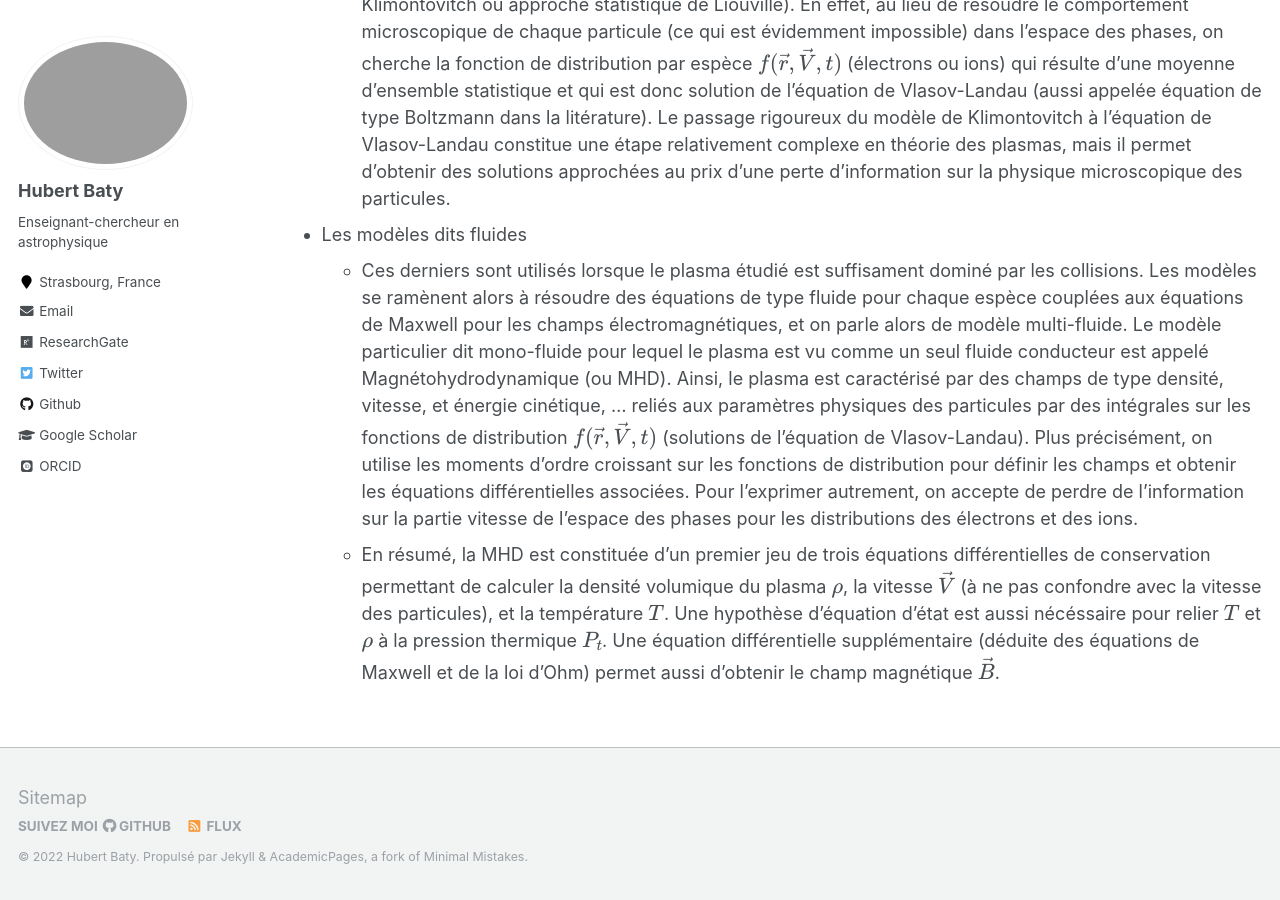
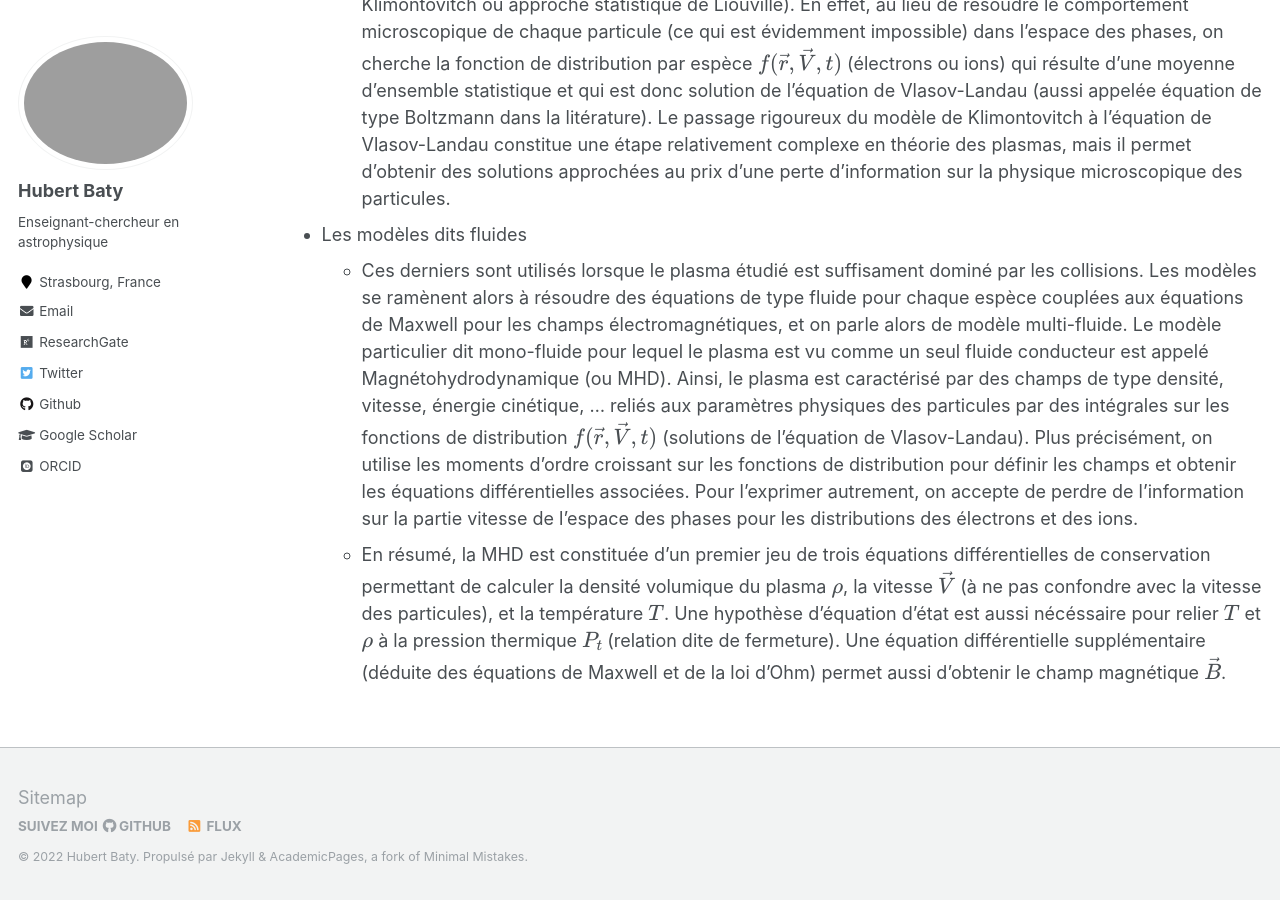
Before and after one commit to hubertbaty/hubertbaty.github.io, a Jekyll site: the page built from _pages/plasma.md, in a window 1280 px wide and 900 px high, scrolled down 3867 px. Built offline with Jekyll 4.4.1, drawn with Linux system fonts in a browser that asks for light colours; some web fonts are replaced; formulas are drawn with MathJax 3; some of the changed text lies outside the part shown.

Commit message:
Update plasma.md

```diff
--- a/_pages/plasma.md
+++ b/_pages/plasma.md
@@ -59,5 +59,5 @@ Modèles de description des plasmas
   * Ils sont utilisés lorsque le plasma étudié est dit non (ou peu) collisionnel, car les collisions sont peu fréquentes et donc influent peu le mouvement des particules (voir schéma ci-dessous). Il s'agit de résoudre une équation de type Vlasov (avec ou sans opérateur tenant compte d'un minimum de collisions). Ce type de modèle est considéré comme un modèle approché du modèle ecact (équation de Klimontovitch ou approche statistique de Liouville). En effet, au lieu de résoudre le comportement microscopique de chaque particule (ce qui est évidemment impossible) dans l'espace des phases, on cherche la fonction de distribution par espèce $f (\vec r, \vec V, t)$ (électrons ou ions) qui résulte d'une moyenne d'ensemble statistique et qui est donc solution de l'équation de Vlasov-Landau (aussi appelée équation de type Boltzmann dans la litérature). Le passage rigoureux du modèle de Klimontovitch à l'équation de Vlasov-Landau constitue une étape relativement complexe en théorie des plasmas, mais il permet d'obtenir des solutions approchées au prix d'une perte d'information sur la physique microscopique des particules.
 
 * Les modèles dits fluides
-  * Ces derniers sont utilisés lorsque le plasma étudié est suffisament dominé par les collisions. Les modèles se ramènent alors à résoudre des équations de type fluide pour chaque espèce couplées aux équations de Maxwell pour les champs électromagnétiques, et on parle alors de modèle multi-fluide. Le modèle particulier dit mono-fluide pour lequel le plasma est vu comme un seul fluide conducteur est appelé Magnétohydrodynamique (ou MHD). Ainsi, le plasma est caractérisé par des champs de type densité, vitesse, et énergie cinétique, ... reliés aux paramètres physiques des particules par des intégrales sur les fonctions de distribution $f (\vec r, \vec V, t)$ (solutions de l'équation de Vlasov-Landau). Plus précisément, on utilise les moments d'ordre croissant sur les fonctions de distribution pour définir les champs et obtenir les équations différentielles associées. Pour l'exprimer autrement, on accepte de perdre de l'information sur la partie vitesse de l'espace des phases pour les distributions des électrons et des ions.
-  * En résumé, la MHD est constituée d'un premier jeu de trois équations différentielles de conservation permettant de calculer la densité volumique du plasma $\rho$, la vitesse $\vec V$ (à ne pas confondre avec la vitesse des particules), et la température $T$. Une hypothèse d'équation d'état est aussi nécéssaire pour relier $T$ et $\rho$ à la pression thermique $P_t$. Une équation différentielle supplémentaire (déduite des équations de Maxwell et de la loi d'Ohm) permet aussi d'obtenir le champ magnétique $\vec B$.
+  * Ces derniers sont utilisés lorsque le plasma étudié est suffisament dominé par les collisions. Les modèles se ramènent alors à résoudre des équations de type fluide pour chaque espèce couplées aux équations de Maxwell pour les champs électromagnétiques, et on parle alors de modèle multi-fluide. Le modèle particulier dit mono-fluide pour lequel le plasma est vu comme un seul fluide conducteur est appelé Magnétohydrodynamique (ou MHD). Ainsi, le plasma est caractérisé par des champs de type densité, vitesse, énergie cinétique, ... reliés aux paramètres physiques des particules par des intégrales sur les fonctions de distribution $f (\vec r, \vec V, t)$ (solutions de l'équation de Vlasov-Landau). Plus précisément, on utilise les moments d'ordre croissant sur les fonctions de distribution pour définir les champs et obtenir les équations différentielles associées. Pour l'exprimer autrement, on accepte de perdre de l'information sur la partie vitesse de l'espace des phases pour les distributions des électrons et des ions.
+  * En résumé, la MHD est constituée d'un premier jeu de trois équations différentielles de conservation permettant de calculer la densité volumique du plasma $\rho$, la vitesse $\vec V$ (à ne pas confondre avec la vitesse des particules), et la température $T$. Une hypothèse d'équation d'état est aussi nécéssaire pour relier $T$ et $\rho$ à la pression thermique $P_t$ (relation dite de fermeture). Une équation différentielle supplémentaire (déduite des équations de Maxwell et de la loi d'Ohm) permet aussi d'obtenir le champ magnétique $\vec B$.
```
Also changed, not shown: other parts of _pages/plasma.md (+1 -1 lines).
